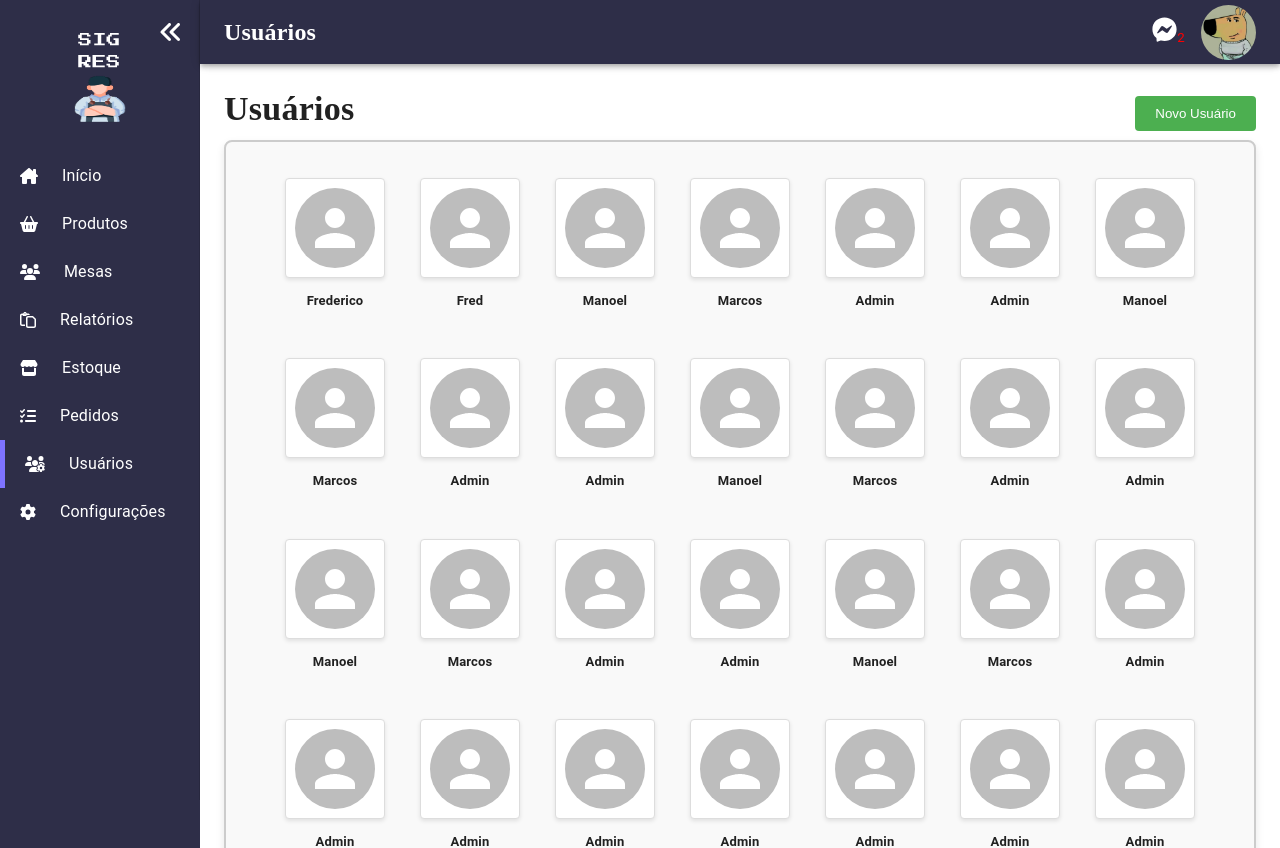
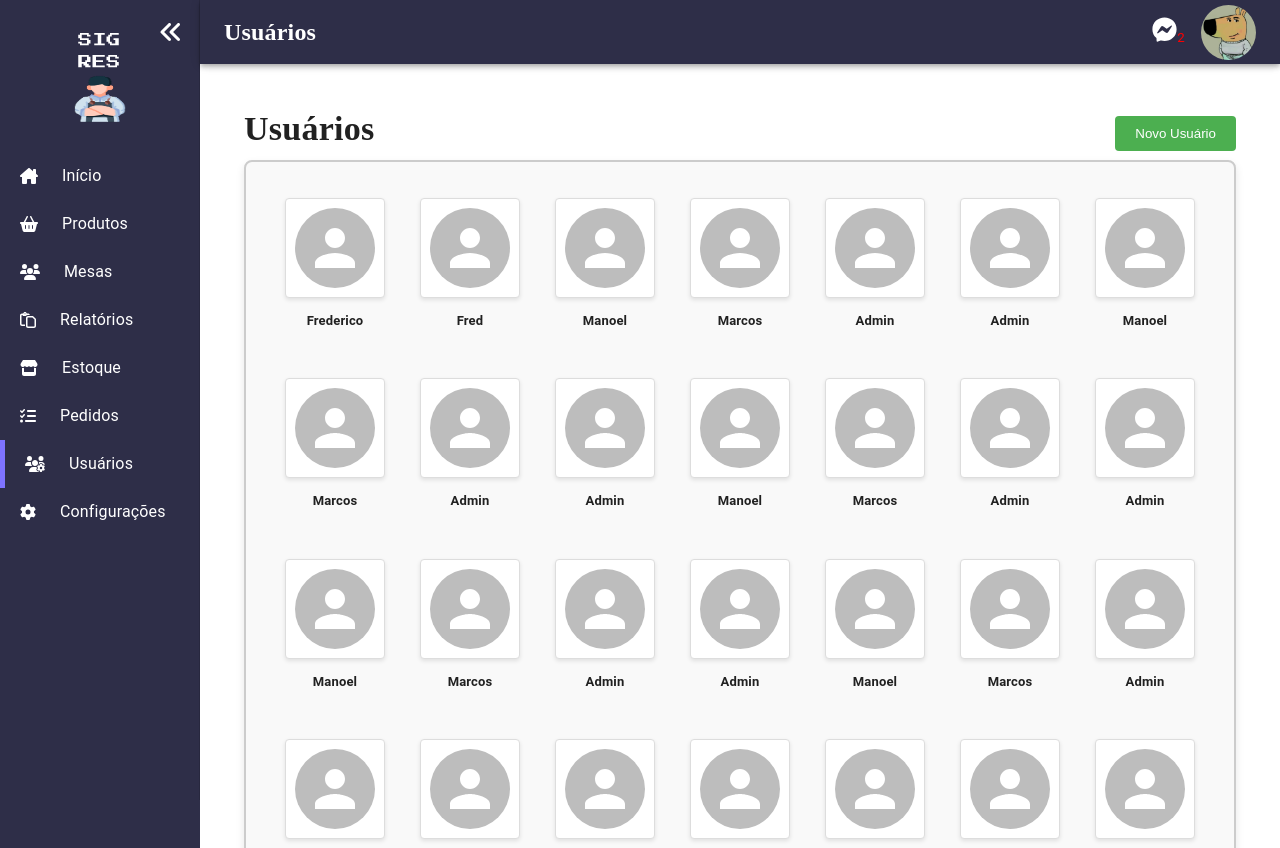
Before and after one commit to Dags0n/sigres, a React (Create React App) app: page /users in a window 1280 px wide. Shown: the top 848 px of the page. Built offline with nearby package versions, Linux system fonts and the light colour scheme.

Commit message:
refactor: ajuste no css das páginas home e usuários

```diff
--- a/src/pages/home/Home.jsx
+++ b/src/pages/home/Home.jsx
@@ -20,7 +20,7 @@ const data = [100, 20, 150, 25, 300, 35, 20];
 export default function Home() {
   return (
     <>
-      <div style={{ display: 'flex', flexDirection: 'column', alignItems: 'start', justifyContent: 'start', flexWrap: 'wrap', marginTop: '20px' }}>
+      <div style={{ padding: '20px', display: 'flex', flexDirection: 'column', alignItems: 'start', justifyContent: 'start', flexWrap: 'wrap' }}>
         <div style={{ width: '100%', display: 'flex', alignItems: 'start', justifyContent: 'start', flexDirection: 'column' }}>
           <Typography variant="h4" sx={{ fontFamily: 'Poppins', fontWeight: 900, m: "0 0 10px 0", justifySelf: 'flex-start' }}>
             Dashboard
--- a/src/pages/users/Users.jsx
+++ b/src/pages/users/Users.jsx
@@ -40,7 +40,7 @@ const users = [
 export default function Home() {
   return (
     <>
-      <div style={{ display: 'flex', justifyContent: 'space-between', alignItems: 'center', flexWrap: 'wrap' }}>
+      <div style={{ display: 'flex', justifyContent: 'space-between', alignItems: 'center', flexWrap: 'wrap', padding: '20px' }}>
         <Typography variant="h4" sx={{ fontFamily: 'Poppins', fontWeight: 900, m: "0 0 10px 0", justifySelf: 'flex-start' }}>
           Usuários
         </Typography>
```
